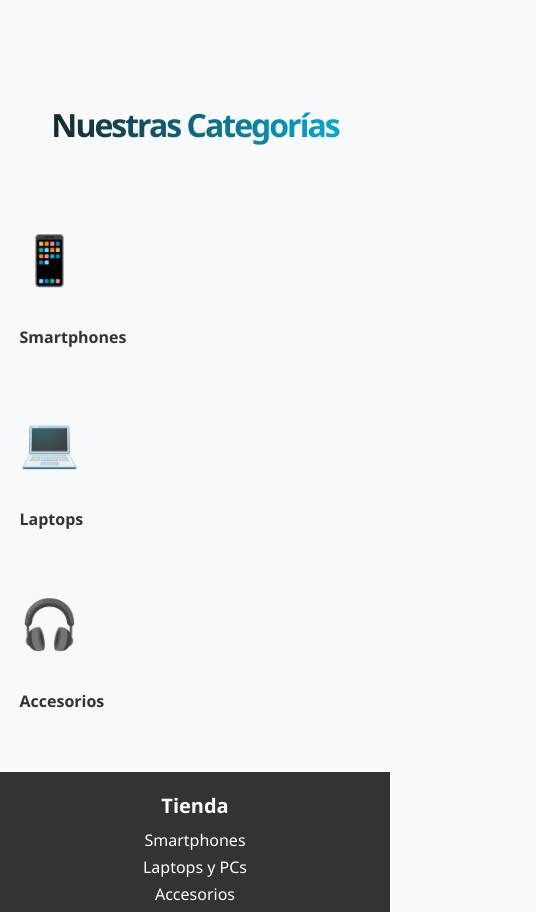
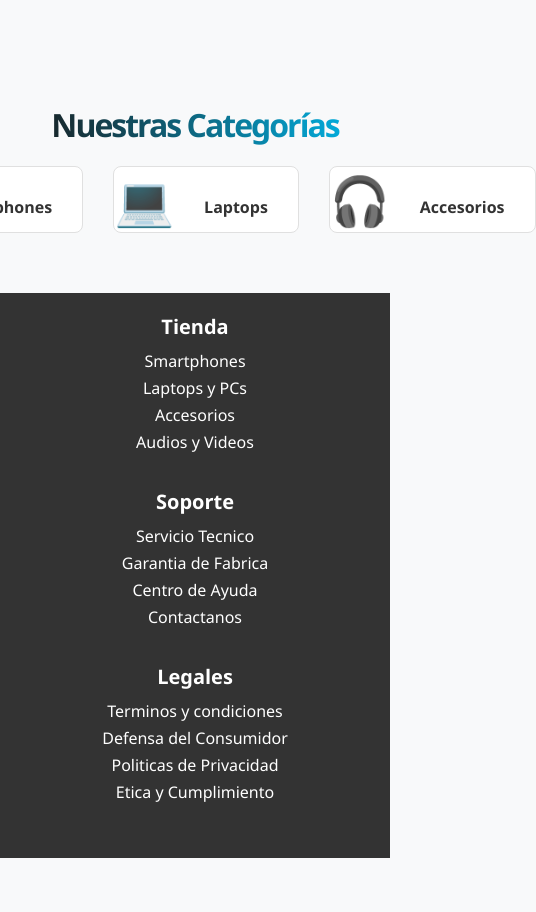
Before and after one commit to sdar2004/proyecto_paginaweb, a website: page ProyectoWeb/public_html/index.html in a window 390 px wide. Shown: the part 3077-3989 px from the top of the page, 536 px wide, since content can reach past the window. After the commit the page ends 3935 px from the top, so only its background shows below. Drawn offline with Linux system fonts and the light colour scheme.

Commit message:
Video Responsive

```diff
--- a/ProyectoWeb/public_html/Vista/index.css
+++ b/ProyectoWeb/public_html/Vista/index.css
@@ -100,15 +100,35 @@
     overflow: hidden;
     shadow: 0 10px 30px rgba(0,0,0,0.2);
 }
+
 .categoria-home{
     padding: 60px 5%;
 }
 .categoria-home div{
     display: grid;
-    grid-template-columns: repeat(auto-fit, minmax(200px, 1fr));
-    gap: 20px;
-    margin-top: 40px;
+    grid-template-columns: repeat(3, auto); /* Crea exactamente 3 columnas en la misma fila */
+    justify-content: center; /* Centra la cuadrícula entera en medio del contenedor */
+    align-items: center;     /* Centra los elementos verticalmente */
+    gap: 30px;               /* Espaciado entre las categorías */
+    margin: 0 auto;          /* Centra el contenedor principal en la pantalla */
+    max-width: 1200px;
 }
+
+.categoria-div{
+    border: 1px solid #e0e0e0; /* Borde gris claro y sutil */
+    border-radius: 8px; /* Bordes ligeramente redondeados (opcional) */
+    background-color: #ffffff; /* Fondo blanco para que la sombra resalte */
+
+    /* Esta línea es la magia que hace que el efecto sea suave (dura 0.3 segundos) */
+    transition: box-shadow 0.3s ease, transform 0.3s ease, border-color 0.3s ease;
+}
+
+.categoria-div:hover {
+    border-color: #00bfff; /* Opcional: Cambia el borde a color celeste (o el color de tu marca) */
+    box-shadow: 0px 8px 20px rgba(0, 0, 0, 0.15); /* Sombra: X, Y, Difuminado, Color y Opacidad */
+    transform: translateY(-5px); /* Opcional: Hace que el div se levante un poco hacia arriba */
+}
+
 .categoria-home span{
     font-size: 3rem;
 }
@@ -131,3 +151,17 @@
 .video_subtitle{
     text-align: center;
 }
+
+video {
+    width: 100%;          /* Hace que el video ocupe el ancho de su contenedor */
+    max-width: 100%;      /* Evita que el video sea más grande que su tamaño original o su contenedor */
+    height: auto;         /* Ajusta la altura automáticamente para mantener la proporción */
+    display: block;       /* Elimina el pequeño espacio en blanco que a veces queda debajo */
+    margin: 0 auto;       /* Centra el video si su contenedor es más grande */
+    border-radius: 8px;   /* Opcional: bordes redondeados para que combine con tus tarjetas */
+}
+@media (max-width: 768px) {
+    .categoria-div{
+        grid-template-columns: 1fr; /* 1fr significa que 1 sola columna tomará todo el espacio disponible */
+    }
+}
--- a/ProyectoWeb/public_html/index.html
+++ b/ProyectoWeb/public_html/index.html
@@ -116,19 +116,19 @@
                 <h2>Nuestras Categorías</h2>
                 <div>
                     <a href="catalogo.html#samsung">
-                    <div onmouseover="this.style.borderColor='#00bfff'" onmouseout="this.style.borderColor='#eee'">
+                    <div class="categoria-div">
                         <span>📱</span>
                         <h4>Smartphones</h4>
                     </div>
                     </a>
-                    <a href="#" style="text-decoration: none; color: inherit;">
-                    <div onmouseover="this.style.borderColor='#00bfff'" onmouseout="this.style.borderColor='#eee'">
+                    <a href="catalogo.html#laptop">
+                    <div class="categoria-div">
                         <span>💻</span>
                         <h4>Laptops</h4>
                     </div>
                     </a>
-                    <a href="#" style="text-decoration: none; color: inherit;">
-                    <div onmouseover="this.style.borderColor='#00bfff'" onmouseout="this.style.borderColor='#eee'">
+                    <a href="catalogo.html#accs">
+                    <div class="categoria-div">
                         <span>🎧</span>
                         <h4>Accesorios</h4>
                     </div>
```
Also changed, not shown: ProyectoWeb/public_html/catalogo.html (+3 -3 lines).
